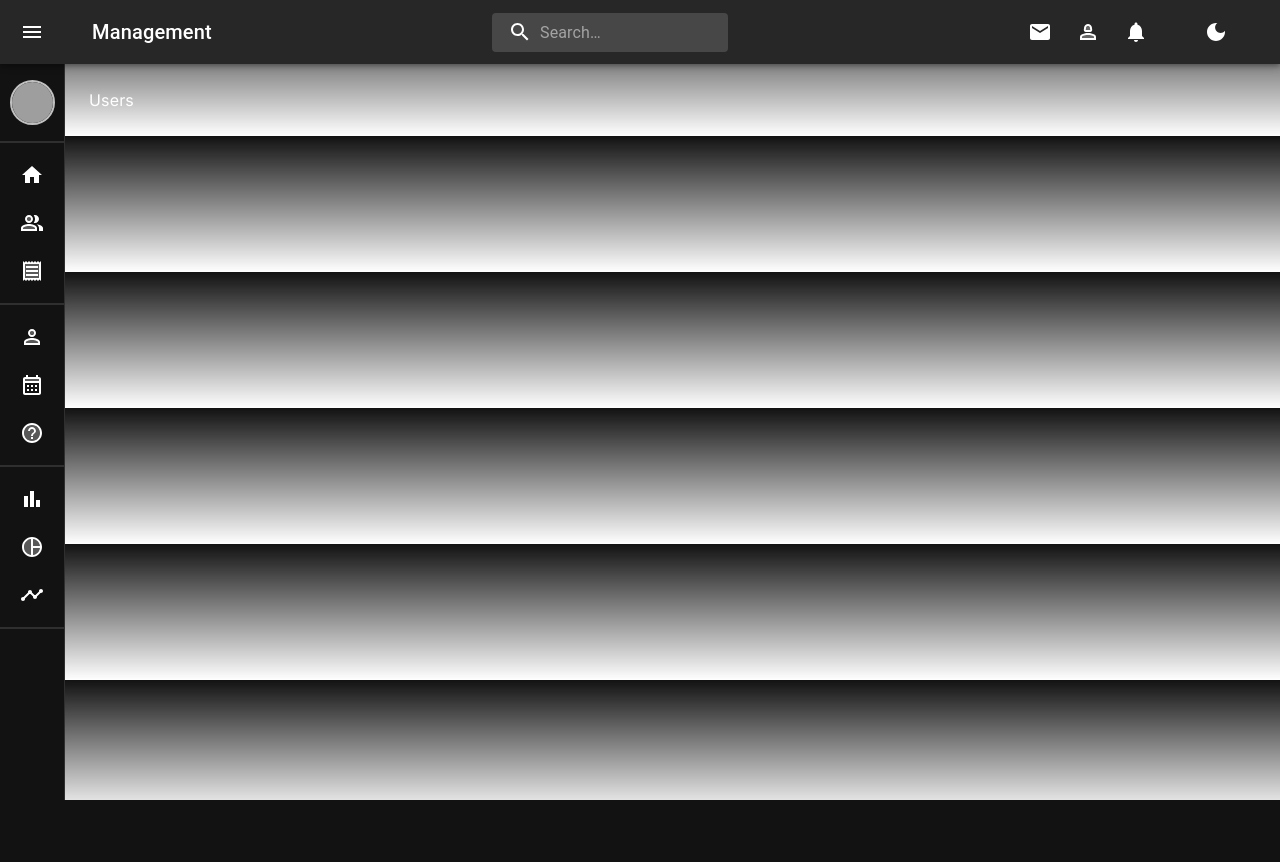
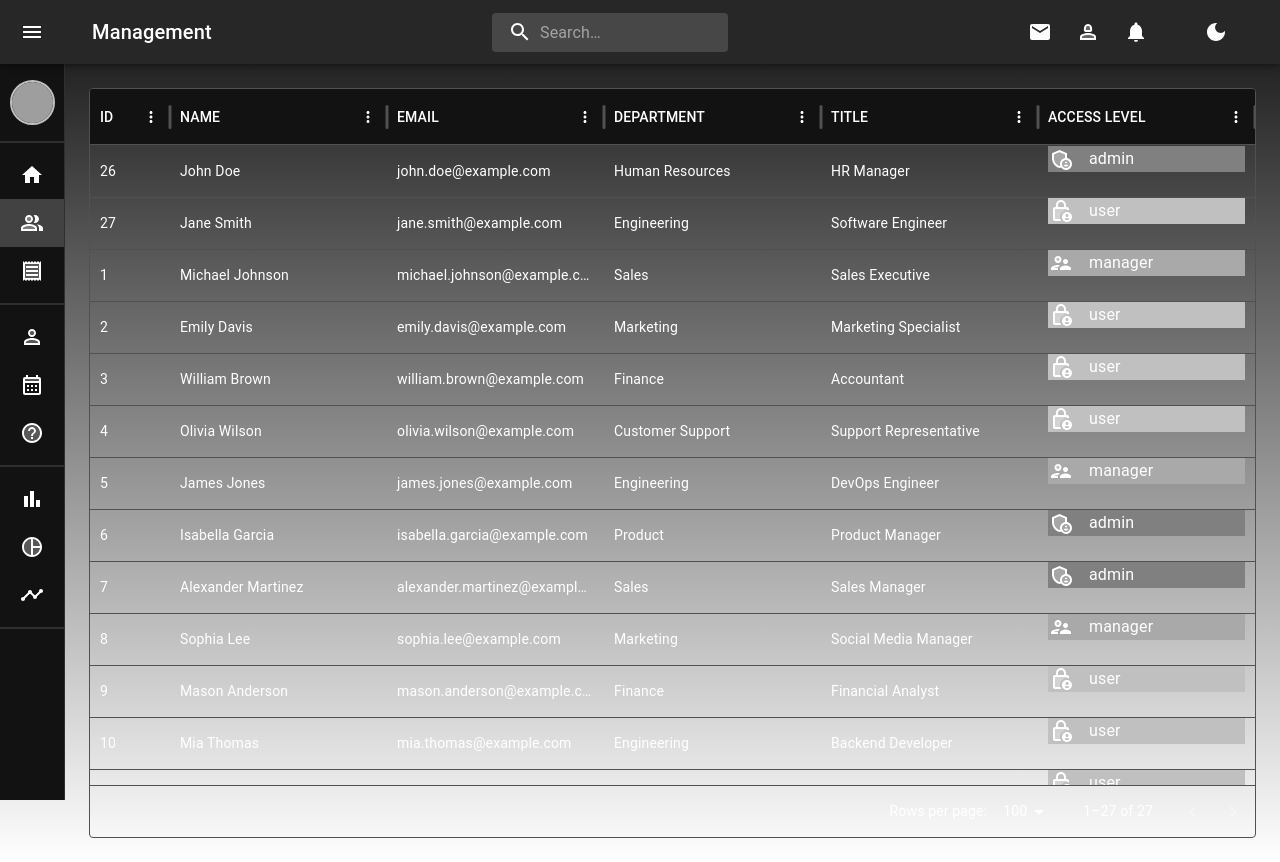
Before and after one commit to SultanYasin/07-2024, a Next.js app: page /users in a window 1280 px wide. Before the commit the page ends 800 px from the top, so only its background shows below. Built offline with nearby package versions, Linux system fonts and the light colour scheme; grey boxes are pictures that could not be loaded.

Commit message:
users component

```diff
--- a/package.json
+++ b/package.json
@@ -14,6 +14,7 @@
     "@mui/icons-material": "^5.16.6",
     "@mui/material": "^5.16.6",
     "@mui/styled-engine-sc": "^6.0.0-alpha.18",
+    "@mui/x-data-grid": "^7.12.0",
     "next": "14.2.5",
     "react": "^18",
     "react-dom": "^18",
--- /dev/null
+++ b/src/app/(dashboard)/users/MockingData.tsx
@@ -0,0 +1,244 @@
+
+import React from 'react'
+
+import { DataGrid, GridRowsProp, GridColDef } from "@mui/x-data-grid";
+import { Box, Typography } from "@mui/material";
+
+export const rows: GridRowsProp = [
+      {
+        id: 26,
+        name: "John Doe",
+        department: "Human Resources",
+        email: "john.doe@example.com",
+        job_title: "HR Manager",
+        access: "admin",
+      },
+      {
+        id: 27,
+        name: "Jane Smith",
+        department: "Engineering",
+        email: "jane.smith@example.com",
+        job_title: "Software Engineer",
+        access: "user",
+      },
+      {
+        id: 1,
+        name: "Michael Johnson",
+        department: "Sales",
+        email: "michael.johnson@example.com",
+        job_title: "Sales Executive",
+        access: "manager",
+      },
+      {
+        id: 2,
+        name: "Emily Davis",
+        department: "Marketing",
+        email: "emily.davis@example.com",
+        job_title: "Marketing Specialist",
+        access: "user",
+      },
+      {
+        id: 3,
+        name: "William Brown",
+        department: "Finance",
+        email: "william.brown@example.com",
+        job_title: "Accountant",
+        access: "user",
+      },
+      {
+        id: 4,
+        name: "Olivia Wilson",
+        department: "Customer Support",
+        email: "olivia.wilson@example.com",
+        job_title: "Support Representative",
+        access: "user",
+      },
+      {
+        id: 5,
+        name: "James Jones",
+        department: "Engineering",
+        email: "james.jones@example.com",
+        job_title: "DevOps Engineer",
+        access: "manager",
+      },
+      {
+        id: 6,
+        name: "Isabella Garcia",
+        department: "Product",
+        email: "isabella.garcia@example.com",
+        job_title: "Product Manager",
+        access: "admin",
+      },
+      {
+        id: 7,
+        name: "Alexander Martinez",
+        department: "Sales",
+        email: "alexander.martinez@example.com",
+        job_title: "Sales Manager",
+        access: "admin",
+      },
+      {
+        id: 8,
+        name: "Sophia Lee",
+        department: "Marketing",
+        email: "sophia.lee@example.com",
+        job_title: "Social Media Manager",
+        access: "manager",
+      },
+      {
+        id: 9,
+        name: "Mason Anderson",
+        department: "Finance",
+        email: "mason.anderson@example.com",
+        job_title: "Financial Analyst",
+        access: "user",
+      },
+      {
+        id: 10,
+        name: "Mia Thomas",
+        department: "Engineering",
+        email: "mia.thomas@example.com",
+        job_title: "Backend Developer",
+        access: "user",
+      },
+      {
+        id: 11,
+        name: "Ethan Jackson",
+        department: "Human Resources",
+        email: "ethan.jackson@example.com",
+        job_title: "HR Specialist",
+        access: "user",
+      },
+      {
+        id: 12,
+        name: "Ava White",
+        department: "Legal",
+        email: "ava.white@example.com",
+        job_title: "Legal Advisor",
+        access: "user",
+      },
+      {
+        id: 13,
+        name: "Liam Harris",
+        department: "Operations",
+        email: "liam.harris@example.com",
+        job_title: "Operations Manager",
+        access: "manager",
+      },
+      {
+        id: 14,
+        name: "Ella Clark",
+        department: "Engineering",
+        email: "ella.clark@example.com",
+        job_title: "Frontend Developer",
+        access: "user",
+      },
+      {
+        id: 15,
+        name: "Lucas Lewis",
+        department: "Product",
+        email: "lucas.lewis@example.com",
+        job_title: "Product Designer",
+        access: "user",
+      },
+      {
+        id: 16,
+        name: "Amelia Robinson",
+        department: "Customer Support",
+        email: "amelia.robinson@example.com",
+        job_title: "Support Manager",
+        access: "manager",
+      },
+      {
+        id: 17,
+        name: "Noah Walker",
+        department: "Engineering",
+        email: "noah.walker@example.com",
+        job_title: "QA Engineer",
+        access: "user",
+      },
+      {
+        id: 18,
+        name: "Aiden Perez",
+        department: "Sales",
+        email: "aiden.perez@example.com",
+        job_title: "Account Executive",
+        access: "user",
+      },
+      {
+        id: 19,
+        name: "Harper Young",
+        department: "Marketing",
+        email: "harper.young@example.com",
+        job_title: "Content Writer",
+        access: "user",
+      },
+      {
+        id: 20,
+        name: "Elijah Hall",
+        department: "Finance",
+        email: "elijah.hall@example.com",
+        job_title: "Budget Analyst",
+        access: "user",
+      },
+      {
+        id: 21,
+        name: "Charlotte Allen",
+        department: "Legal",
+        email: "charlotte.allen@example.com",
+        job_title: "Paralegal",
+        access: "user",
+      },
+      {
+        id: 22,
+        name: "Daniel King",
+        department: "Operations",
+        email: "daniel.king@example.com",
+        job_title: "Logistics Coordinator",
+        access: "user",
+      },
+      {
+        id: 23,
+        name: "Grace Scott",
+        department: "Customer Support",
+        email: "grace.scott@example.com",
+        job_title: "Customer Service Representative",
+        access: "user",
+      },
+      {
+        id: 24,
+        name: "Henry Adams",
+        department: "Product",
+        email: "henry.adams@example.com",
+        job_title: "UX Researcher",
+        access: "user",
+      },
+      {
+        id: 25,
+        name: "Lily Baker",
+        department: "Marketing",
+        email: "lily.baker@example.com",
+        job_title: "SEO Specialist",
+        access: "user",
+      },
+    ];
+
+    const columns: GridColDef[] = [
+      { field: "id", headerName: "ID", width: 80 },
+      { field: "email", headerName: "NAME", flex: 1 },
+      { field: "department", headerName: "SURE NAME", flex: 1 },
+      { field: "job_title", headerName: "TITLE", flex: 1 },
+      { field: "access", headerName: "DEPARTMENT", flex: 1 },
+      {
+        field: "col6",
+        headerName: "ACCESS LEVEL",
+        flex: 1,
+        renderCell: () => {
+          return (
+            <Box>
+              <Typography> Admin </Typography>
+            </Box>
+          );
+        },
+      },
+    ];
--- a/src/app/(dashboard)/users/page.tsx
+++ b/src/app/(dashboard)/users/page.tsx
@@ -1,7 +1,57 @@
-import React from 'react'
+"use client";
+import React from "react";
+import { DataGrid, GridRowsProp, GridColDef } from "@mui/x-data-grid";
+import { Box, Typography } from "@mui/material";
+import { useTheme } from "@emotion/react";
+import { rows } from "./MockingData";
+import AdminPanelSettingsTwoToneIcon from "@mui/icons-material/AdminPanelSettingsTwoTone";
+import SupervisorAccountTwoToneIcon from '@mui/icons-material/SupervisorAccountTwoTone';
+import LockPersonTwoToneIcon from "@mui/icons-material/LockPersonTwoTone";
 
 export default function Users() {
+  const theme = useTheme();
+
+  const columns: GridColDef[] = [
+    { field: "id", headerName: "ID", width: 80 },
+    { field: "name", headerName: "NAME", flex: 1 },
+    { field: "email", headerName: "EMAIL", flex: 1 },
+    { field: "department", headerName: "DEPARTMENT", flex: 1 },
+    { field: "job_title", headerName: "TITLE", flex: 1 },
+    {
+      field: "col6",
+      headerName: "ACCESS LEVEL",
+      flex: 1,
+      renderCell: ({ row: { access } }) => {
+        return (
+          <Box
+            sx={{
+              p: "1px",
+              textAlign: "center",
+              display: "flex",
+              backgroundColor:
+                access === "admin"
+                  ? "gray"
+                  : access === "manager"
+                  ? "darkgray"
+                  : "silver",
+            }}
+          >
+            {access === "admin" && <AdminPanelSettingsTwoToneIcon />}
+            {access === "manager" && <SupervisorAccountTwoToneIcon />}
+            {access === "user" && <LockPersonTwoToneIcon />}
+
+            <Typography pl={2}> {access} </Typography>
+          </Box>
+        );
+      },
+    },
+  ];
+
+
   return (
-    <div>Users</div>
-  )
+<div style={{ height: 750, width: "100%" }}>
+        <DataGrid rows={rows} columns={columns} />
+      </div>
+
+  );
 }
--- a/src/components/Sidebar.tsx
+++ b/src/components/Sidebar.tsx
@@ -1,10 +1,9 @@
 "use client";
 import React from "react";
-import { useRouter } from "next/navigation";
+import { usePathname, useRouter } from "next/navigation";
 
-import MuiDrawer, { DrawerProps } from "@mui/material/Drawer";
 import IconButton from "@mui/material/IconButton";
-import { styled, useTheme } from "@mui/material/styles";
+import { useTheme } from "@mui/material/styles";
 import List from "@mui/material/List";
 import Divider from "@mui/material/Divider";
 import ListItem from "@mui/material/ListItem";
@@ -13,17 +12,22 @@ import ListItemIcon from "@mui/material/ListItemIcon";
 import ListItemText from "@mui/material/ListItemText";
 import Avatar from "@mui/material/Avatar";
 import { Typography } from "@mui/material";
+import { grey } from "@mui/material/colors";
 
-import {DrawerHeader, Drawer, closedMixin, openedMixin } from './components_styling/sidebar_styles'
-
-
-import {ChevronLeftIcon,ChevronRightIcon,HomeIcon,PeopleAltTwoToneIcon,ContactsTwoToneIcon,ReceiptTwoToneIcon,
-PersonOutlineTwoToneIcon,CalendarMonthTwoToneIcon,HelpTwoToneIcon,BarChartTwoToneIcon,PieChartTwoToneIcon,
-TimelineTwoToneIcon,} from "./Icons";
-
-
-
-
+import { DrawerHeader, Drawer } from "./components_styling/sidebar_styles";
+import {
+  ChevronLeftIcon,
+  ChevronRightIcon,
+  HomeIcon,
+  PeopleAltTwoToneIcon,
+  ReceiptTwoToneIcon,
+  PersonOutlineTwoToneIcon,
+  CalendarMonthTwoToneIcon,
+  HelpTwoToneIcon,
+  BarChartTwoToneIcon,
+  PieChartTwoToneIcon,
+  TimelineTwoToneIcon,
+} from "./Icons";
 
 interface SidebarProps {
   open: boolean;
@@ -31,6 +35,8 @@ interface SidebarProps {
 }
 function Sidebar({ open, setOpen }: SidebarProps) {
   const router = useRouter();
+  const pathname = usePathname();
+  console.log(pathname);
   const theme = useTheme();
 
   const handleDrawerClose = () => {
@@ -52,7 +58,6 @@ function Sidebar({ open, setOpen }: SidebarProps) {
     { text: "Bar Chart", icon: <BarChartTwoToneIcon />, path: "/chart" },
     { text: "Pie Chart", icon: <PieChartTwoToneIcon />, path: "/chart" },
     { text: "Line Chart", icon: <TimelineTwoToneIcon />, path: "/chart" },
-
   ];
 
   return (
@@ -110,6 +115,12 @@ function Sidebar({ open, setOpen }: SidebarProps) {
                 minHeight: 48,
                 justifyContent: open ? "initial" : "center",
                 px: 2.5,
+                bgcolor:
+                  pathname === item.path
+                    ? theme.palette.mode === "light"
+                      ? grey[300]
+                      : grey[800]
+                    : null,
               }}
             >
               <ListItemIcon
@@ -143,6 +154,12 @@ function Sidebar({ open, setOpen }: SidebarProps) {
                 minHeight: 48,
                 justifyContent: open ? "initial" : "center",
                 px: 2.5,
+                bgcolor:
+                  pathname === item.path
+                    ? theme.palette.mode === "light"
+                      ? grey[300]
+                      : grey[800]
+                    : null,
               }}
             >
               <ListItemIcon
@@ -176,6 +193,11 @@ function Sidebar({ open, setOpen }: SidebarProps) {
                 minHeight: 48,
                 justifyContent: open ? "initial" : "center",
                 px: 2.5,
+                bgcolor:pathname === item.path
+                    ? theme.palette.mode === "light"
+                      ? grey[300]
+                      : grey[800]
+                    : null,
               }}
             >
               <ListItemIcon
```
Also changed, not shown: src/components/Navbar.tsx (+1 -9 lines), 1 other file (tests, documents, lock files or other folders).
